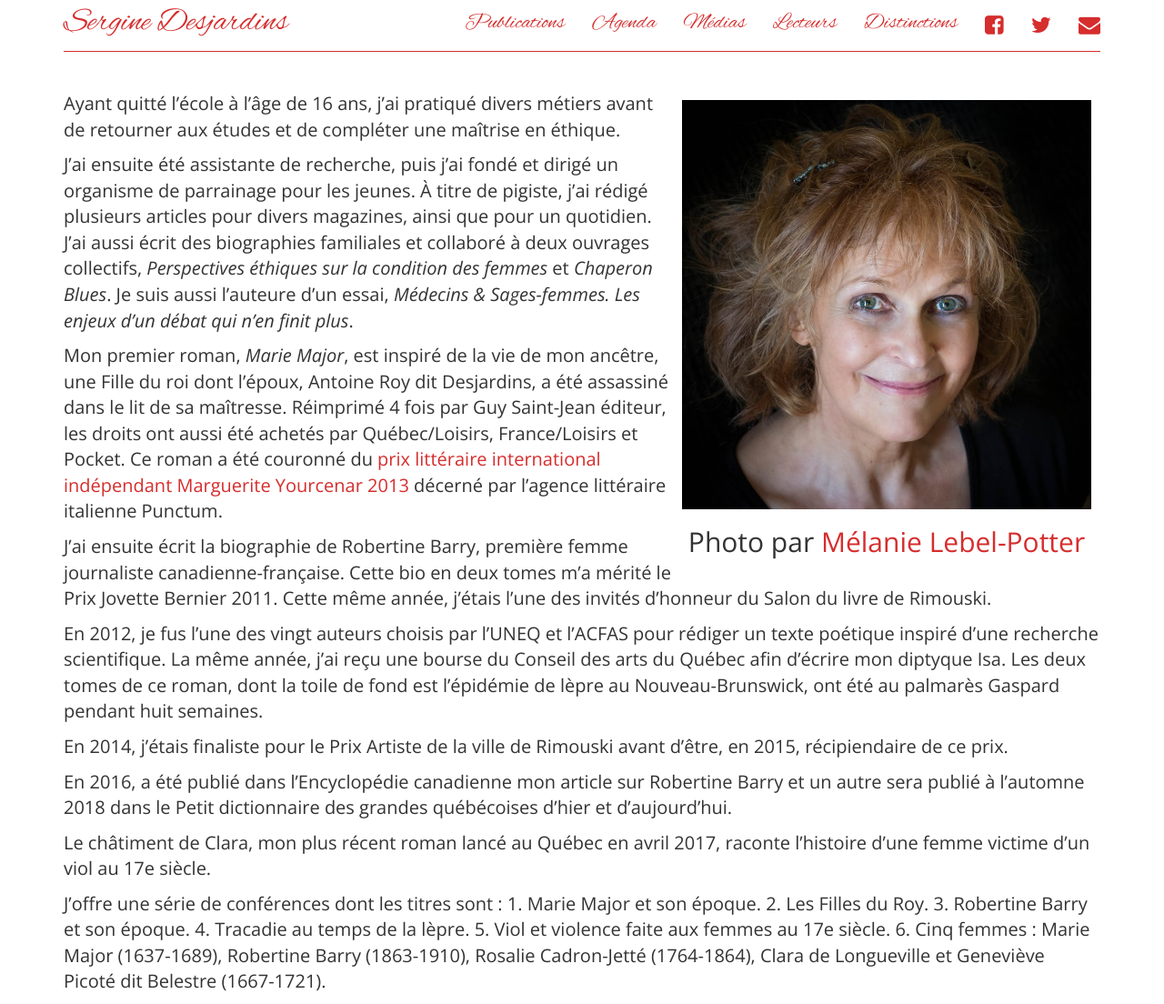
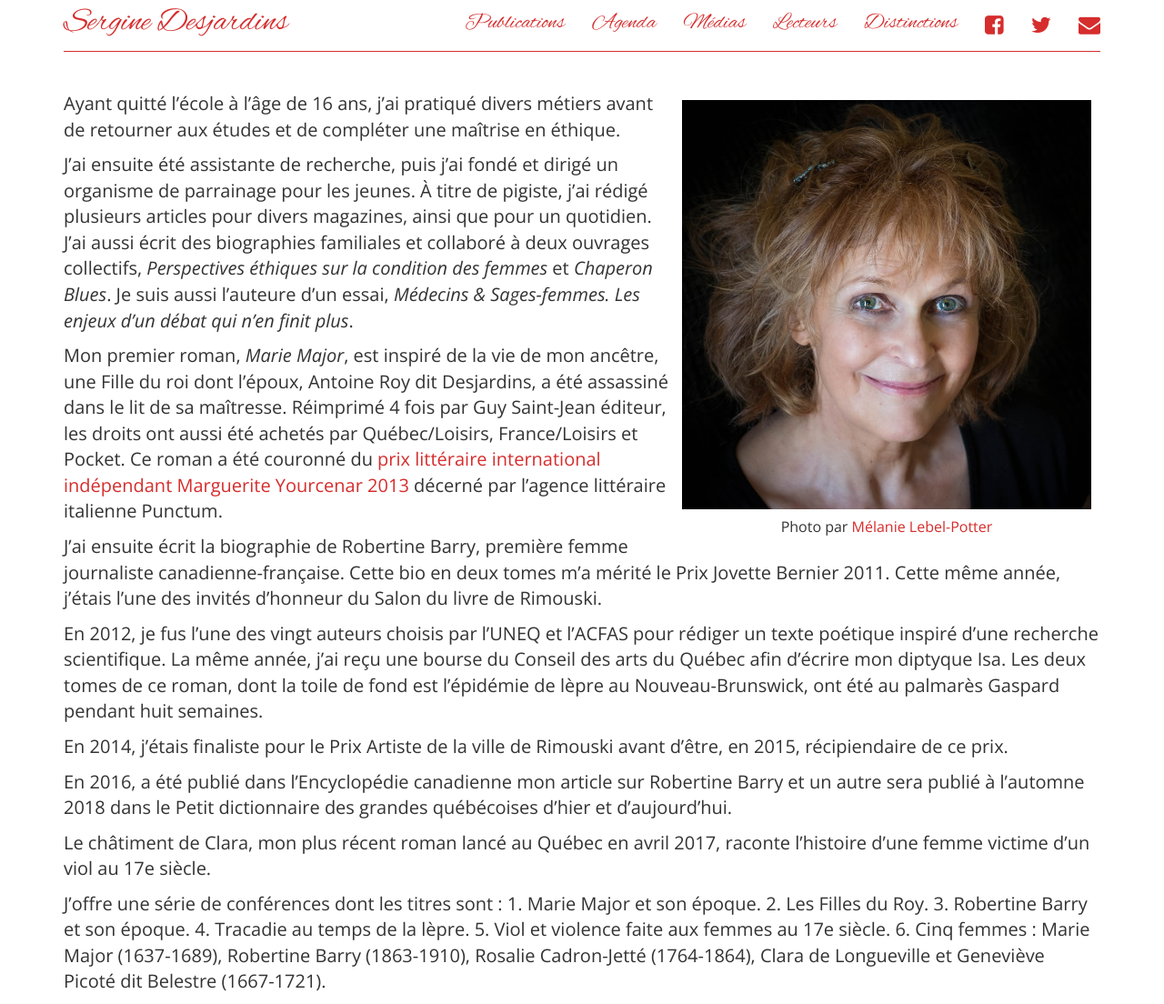
Before and after one commit to serginedesjardins/serginedesjardins.github.io, a Jekyll site: the page built from index.md, in a window 1280 px wide and 1104 px high. Shown: the whole window at 91% size. Built offline with Jekyll 4.4.1, drawn with Linux system fonts in a browser that asks for light colours; nearby versions of some CDN libraries.

Commit message:
fix text size of caption

```diff
--- a/index.md
+++ b/index.md
@@ -4,7 +4,7 @@ title: Acceuil
 permalink: /
 ---
 
-<div style='float:right; padding: 10px; font-size: 1.5em; text-align: center'>
+<div style='float:right; padding: 10px; font-size: 0.8em; text-align: center'>
   <img style="padding-bottom:0.5em;" src='images/sergine-2019-small.jpg' alt='photo'><br/>
   Photo par <a href='https://www.facebook.com/melanie.lebelpotter'>Mélanie Lebel-Potter</a>
 </div>
```
